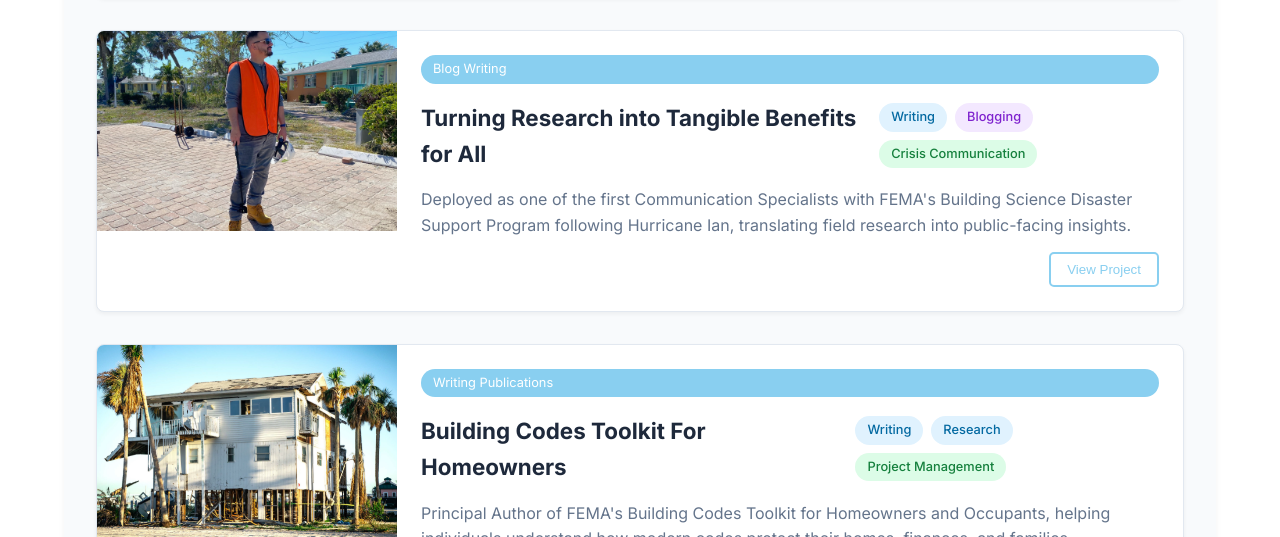
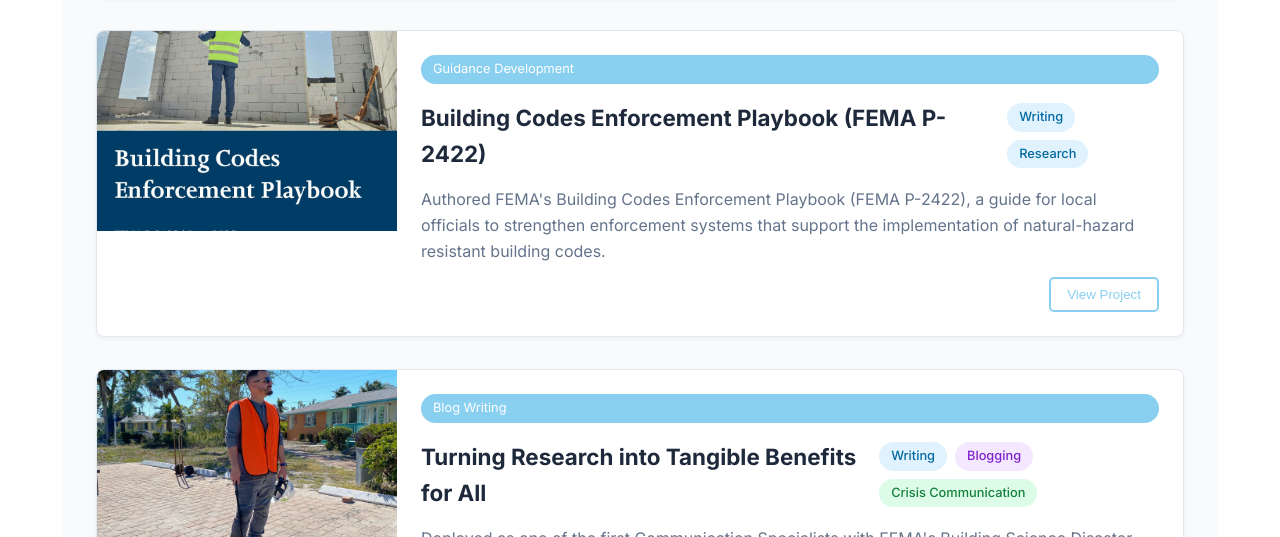
Before and after one commit to darzags/darzags.github.io, a plain HTML site: page work.html in a window 1280 px wide. Shown: the part 758-1295 px from the top of the page. Drawn offline with Linux system fonts and the light colour scheme.

Commit message:
added a new writing project & image to use

```diff
--- a/work.html
+++ b/work.html
@@ -93,6 +93,30 @@
                                             </div>
                                         </div>
                                         <p class="work-description">Authored FEMA’s El Paso success story highlighting how the city transformed its plan review process through digital innovation.</p>
+                                        <button class="view-project">View Project</button>
+                                    </div>
+                                </div>
+                                <!-- Project Break -->
+                                <div class="work-card"
+                                    data-client="FEMA"
+                                    data-role="Writer"
+                                    data-duration="7 months"
+                                    data-tools="Microsoft Word"
+                                    data-full-description="I co-wrote this resource that helps local officials strengthen enforcement systems that support the implementation of natural-hazard resistant building codes, increasing community resilience and reducing losses from natural hazards. It outlines actionable steps to improve staffing, training, inspection, and compliance processes. "
+                                    data-resource-url="https://www.fema.gov/sites/default/files/documents/fema_hmd_p-2422-building-codes-enforcement-playbook_06202025.pdf">
+                                    <div class="work-image">
+                                        <img src="images/enforcement-playbook-cover.jpg" alt="Cover of FEMA's Building Codes Enforcement Playbook">
+                                    </div>
+                                    <div class="work-content">
+                                        <span class="work-type">Guidance Development</span>
+                                        <div class="title-and-tags">
+                                            <h3>Building Codes Enforcement Playbook (FEMA P-2422)</h3>
+                                            <div class="work-tags">
+                                                <span class="work-tag" data-category="writing">Writing</span>
+                                                <span class="work-tag" data-category="writing">Research</span>
+                                            </div>
+                                        </div>
+                                        <p class="work-description">Authored FEMA's Building Codes Enforcement Playbook (FEMA P-2422), a guide for local officials to strengthen enforcement systems that support the implementation of natural-hazard resistant building codes.</p>
                                         <button class="view-project">View Project</button>
                                     </div>
                                 </div>
```
Also changed, not shown: images/enforcement-playbook-cover.jpg (added).
